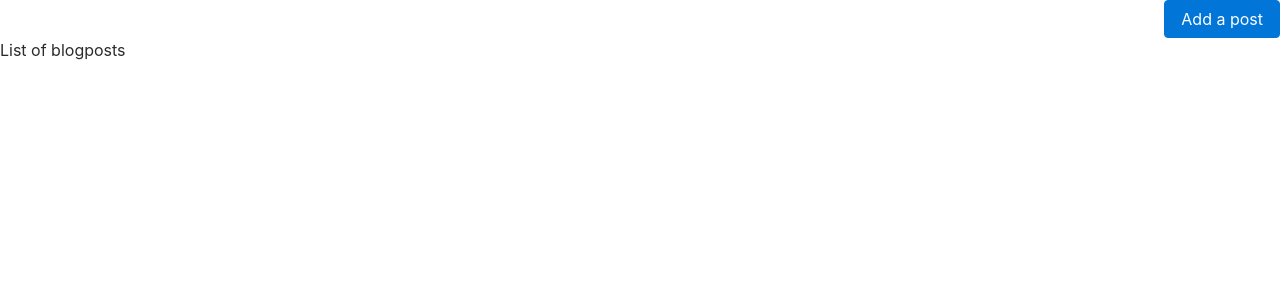
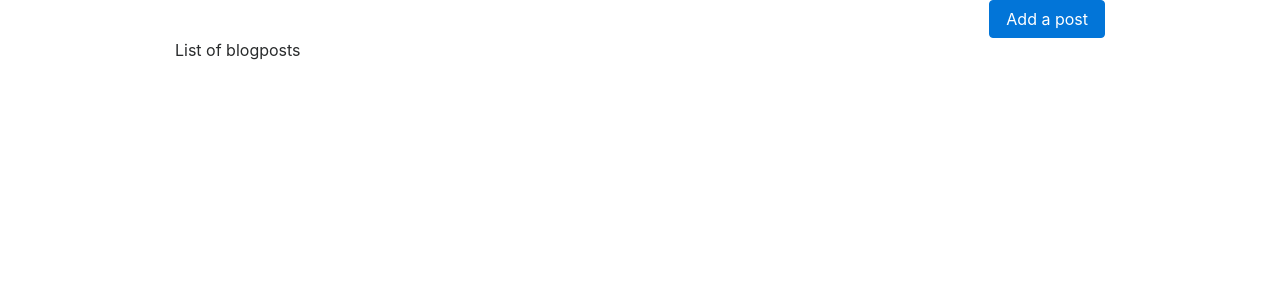
Before and after one commit to ArnaudWeyts/react-blog, a React app: page / in a window 1280 px wide. Shown: the top 300 px of the page. Built offline with nearby package versions, Linux system fonts and the light colour scheme; no server answers.

Commit message:
added container class

```diff
--- a/src/components/App.js
+++ b/src/components/App.js
@@ -1,9 +1,10 @@
 import React, {Component} from 'react';
+import './App.css';
 
 export default class App extends Component {
   render() {
     return (
-      <div>
+      <div className="container">
         {this.props.children}
       </div>
     );
```
